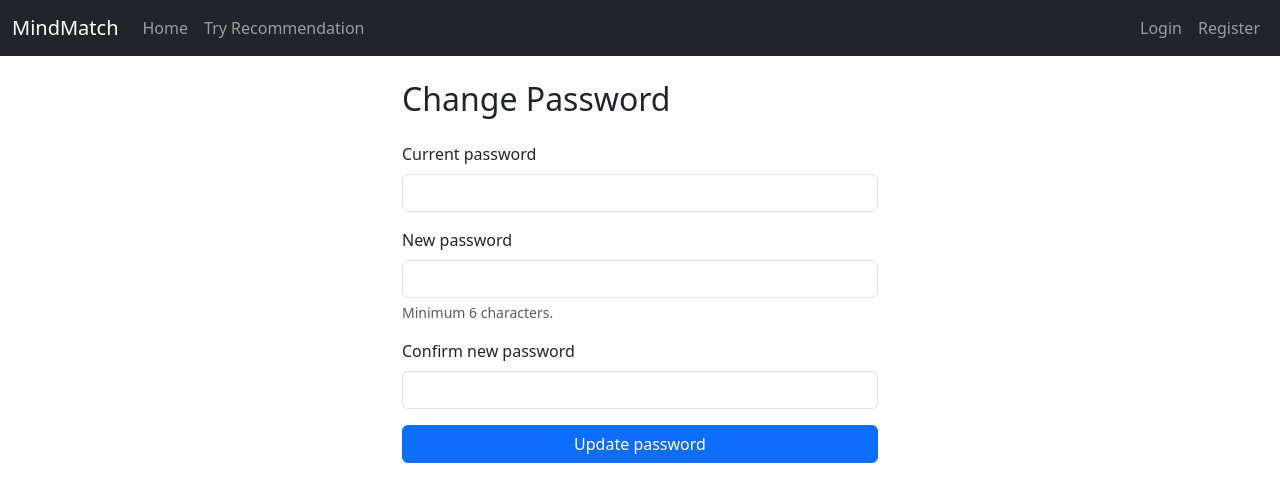
After one commit to lupiiii19/FYP-Flask-App, a Flask app: template app/templates/change_password.html in a window 1280 px wide. The commit adds this page. Shown: the top 502 px of the page. Run offline with Flask 3, Linux system fonts and the light colour scheme; the template is opened without the code that fills it, so the values that code supplies are empty.

```diff
--- a/app/templates/base.html
+++ b/app/templates/base.html
@@ -52,6 +52,9 @@
                         </span>
                     </li>
                     <li class="nav-item">
+                        <a class="nav-link" href="{{ url_for('main.profile') }}">Profile</a>
+                    </li>
+                    <li class="nav-item">
                         <a class="nav-link" href="{{ url_for('main.logout') }}">Logout</a>
                     </li>
                 {% else %}
--- /dev/null
+++ b/app/templates/change_password.html
@@ -0,0 +1,44 @@
+{% extends "base.html" %}
+
+{% block content %}
+<div class="container mt-4" style="max-width: 500px;">
+    <h2 class="mb-4">Change Password</h2>
+
+    <form method="POST" action="{{ url_for('main.change_password') }}">
+        <div class="mb-3">
+            <label class="form-label">Current password</label>
+            <input
+                type="password"
+                name="current_password"
+                class="form-control"
+                required
+            >
+        </div>
+
+        <div class="mb-3">
+            <label class="form-label">New password</label>
+            <input
+                type="password"
+                name="new_password"
+                class="form-control"
+                required
+            >
+            <div class="form-text">
+                Minimum 6 characters.
+            </div>
+        </div>
+
+        <div class="mb-3">
+            <label class="form-label">Confirm new password</label>
+            <input
+                type="password"
+                name="confirm_password"
+                class="form-control"
+                required
+            >
+        </div>
+
+        <button type="submit" class="btn btn-primary w-100">Update password</button>
+    </form>
+</div>
+{% endblock %}
```
Also changed, not shown: app/routes.py (+63 -0 lines), app/templates/profile.html (added, +41 -0 lines).
